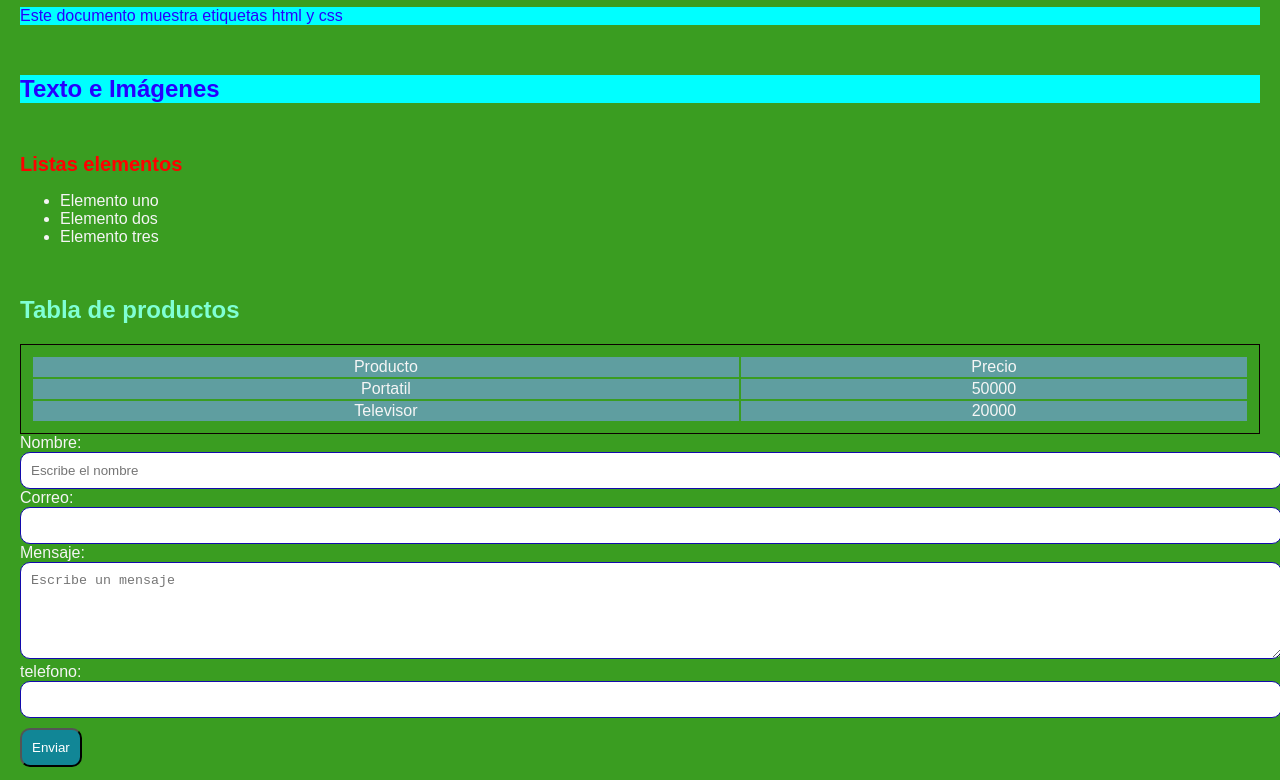
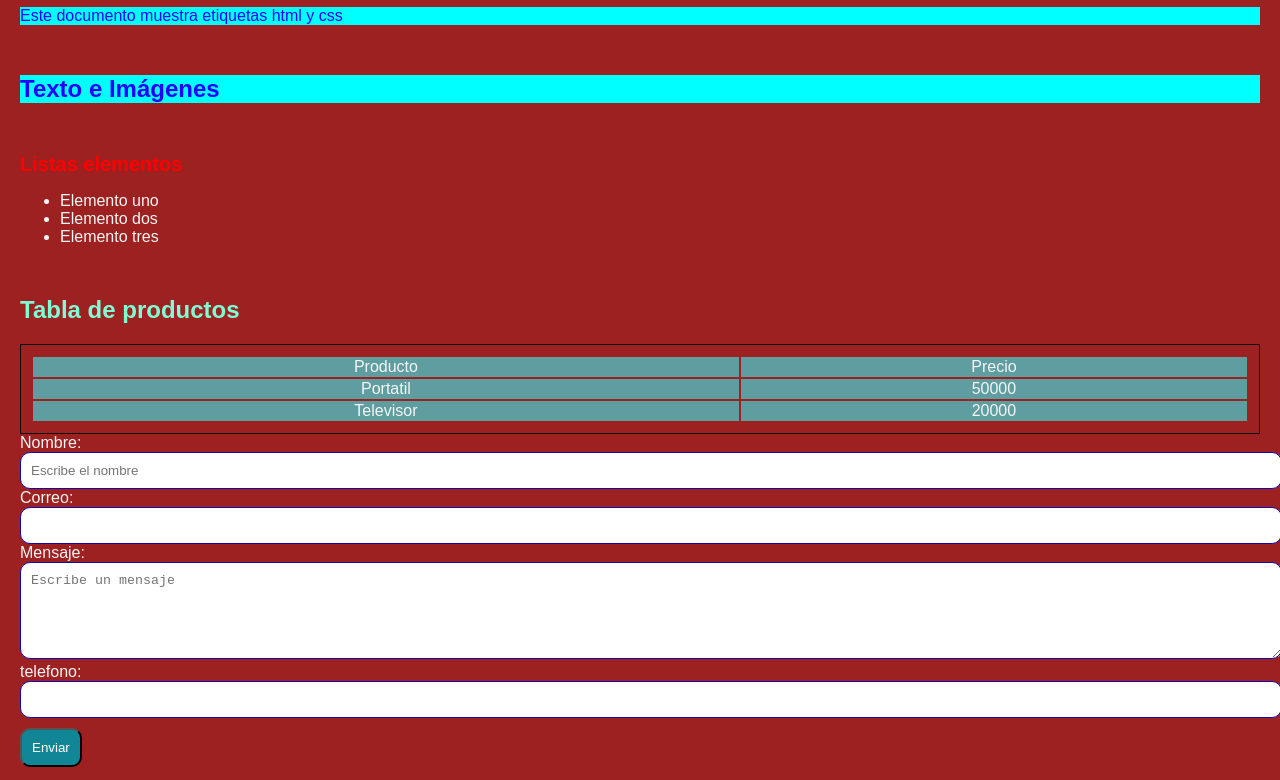
Before and after one commit to jjsedano84/mi-sitio-basico, a plain HTML site: page index.html in a window 1280 px wide. Shown: the part 131-911 px from the top of the page. Drawn offline with Linux system fonts and the light colour scheme.

Commit message:
cambio color a rojo

```diff
--- a/index.html
+++ b/index.html
@@ -6,7 +6,7 @@
     <title>Portal Web</title>
     <style>
         body {
-            background-color: #3a9d21;
+            background-color: #9d2121;
             color: whitesmoke;
             font-family: Arial, Helvetica, sans-serif;
             margin: 20px;
```
